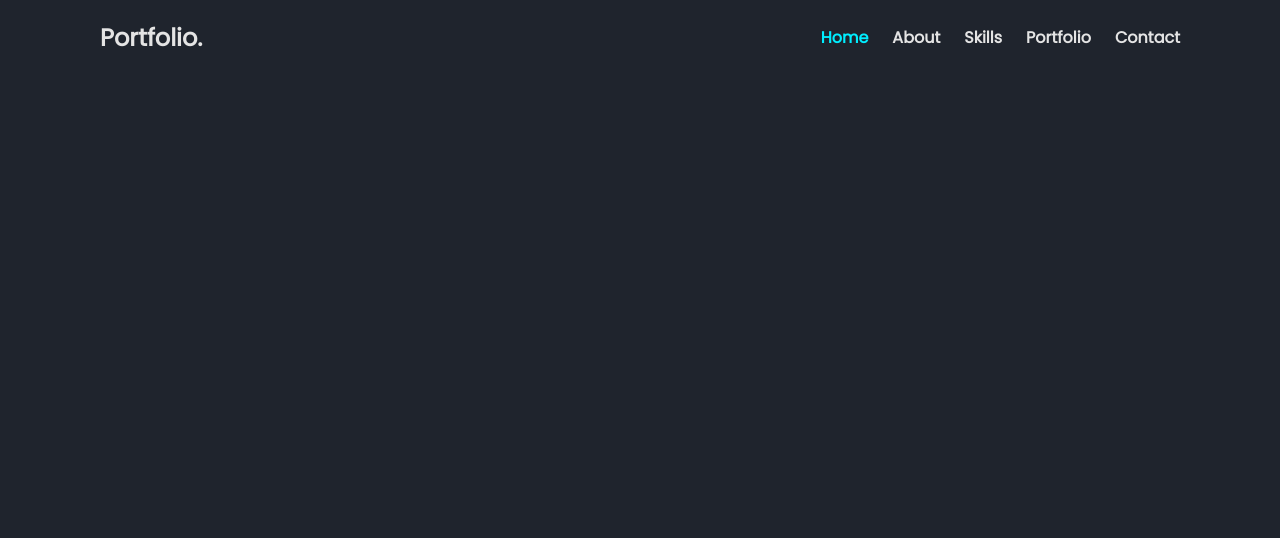
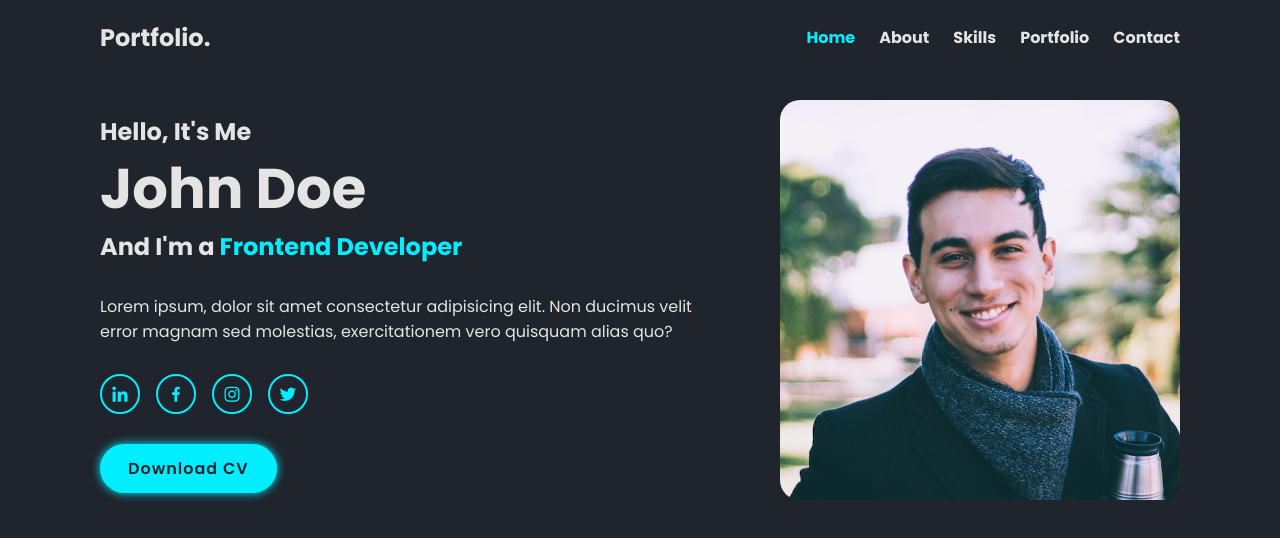
Before and after one commit to lipex360x/portsass, a website built with Vite: page index.html in a window 1280 px wide. Built offline with nearby package versions, Linux system fonts and the light colour scheme.

Commit message:
styles updated

```diff
--- a/index.html
+++ b/index.html
@@ -9,7 +9,7 @@
   <body>
 
     <header>
-      <div class="container">
+      <section class="container">
         <a href="#">Portfolio.</a>
 
         <nav>
@@ -19,11 +19,34 @@
           <a href="#">Portfolio</a>
           <a href="#">Contact</a>
         </nav>
-      </div>
+      </section>
     </header>
 
     <main>
-      <section></section>
+      <section class="container">
+        <div class="hero">
+          <h3>Hello, It's Me</h3>
+
+          <h1>John Doe</h1>
+
+          <h3>And I'm a <span>Frontend Developer</span></h3>
+
+          <p>Lorem ipsum, dolor sit amet consectetur adipisicing elit. Non ducimus velit error magnam sed molestias, exercitationem vero quisquam alias quo?</p>
+
+          <div class="social-icons">
+            <a href="#"><i class='bx bxl-linkedin'></i></a>
+            <a href="#"><i class='bx bxl-facebook'></i></a>
+            <a href="#"><i class='bx bxl-instagram'></i></a>
+            <a href="#"><i class='bx bxl-twitter'></i></a>
+          </div>
+
+          <a href="#">Download CV</a>
+        </div>
+
+        <div class="hero-img">
+          <img src="./src/assets/avatar.jpg" alt="">
+        </div>
+      </section>
     </main>
 
     <script type="module" src="/src/main.ts"></script>
--- a/package.json
+++ b/package.json
@@ -14,6 +14,7 @@
     "vite": "^4.1.0"
   },
   "dependencies": {
-    "@fontsource/poppins": "^4.5.10"
+    "@fontsource/poppins": "^4.5.10",
+    "boxicons": "^2.1.4"
   }
 }
--- a/src/styles/components/index.scss
+++ b/src/styles/components/index.scss
@@ -1 +1,2 @@
 @import 'header';
+@import 'main';
--- /dev/null
+++ b/src/styles/components/main.scss
@@ -0,0 +1,75 @@
+main {
+  .container {
+    display: flex;
+    justify-content: space-between;
+    align-items: center;
+    padding-top: 100px;
+    color: $white;
+
+    .hero {
+      max-width: 600px;
+
+      h1 {
+        font-size: 5.6rem;
+        font-weight: 700;
+        line-height: 8rem;
+      }
+
+      h3 {
+        font-size: 2.4rem;
+        font-weight: 700;
+
+        span {
+          color: $lightblue;
+        }
+      }
+
+      p {
+        margin-top: 3rem;
+      }
+
+      .social-icons {
+        display: flex;
+        gap: 16px;
+        margin: 30px 0;
+
+        a {
+          display: flex;
+          align-items: center;
+          justify-content: center;
+          color: $lightblue;
+          width: 40px;
+          height: 40px;
+          border: 2px solid $lightblue;
+          border-radius: 50%;
+          font-size: 2rem;
+          transition: 0.3s ease;
+
+          &:hover {
+            background: $lightblue;
+            color: $darkblue;
+            box-shadow: 0 0 20px $lightblue;
+          }
+        }
+      }
+
+      > a {
+        display: inline-block;
+        padding: 12px 28px;
+        background: $lightblue;
+        border-radius: 40px;
+        box-shadow: 0 0 10px $lightblue;
+        color: $darkblue;
+        letter-spacing: 1px;
+        font-weight: 600;
+      }
+    }
+
+    .hero-img {
+      img {
+        max-width: 400px;
+        border-radius: 20px;
+      }
+    }
+  }
+}
--- a/src/styles/index.scss
+++ b/src/styles/index.scss
@@ -1,3 +1,9 @@
 @import "@fontsource/poppins/index.css";
+@import "@fontsource/poppins/600.css";
+@import "@fontsource/poppins/700.css";
+@import "@fontsource/poppins/400.css";
+@import "@fontsource/poppins/900.css";
+@import "boxicons/css/boxicons.min.css";
+
 @import "base/index";
 @import "components/index";
```
Also changed, not shown: src/assets/avatar.jpg (added), 1 other file.
